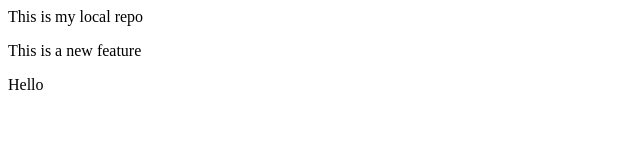
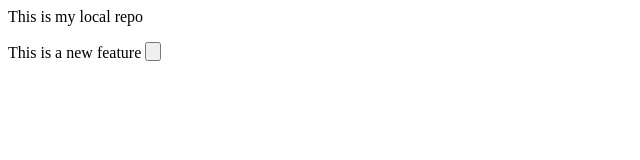
Before and after one commit to KartikCop/localrepo, a plain HTML site: page index.html in a window 1280 px wide. Shown: the whole page, without its empty margins (0-640 px from the left). Drawn offline with Linux system fonts and the light colour scheme.

Commit message:
Added a new button

```diff
--- a/index.html
+++ b/index.html
@@ -1,3 +1,2 @@
 <p>This is my local repo</p>
-<p>This is a new feature</p>
-<p>Hello</p>
+<p>This is a new feature <button> </p>
```
